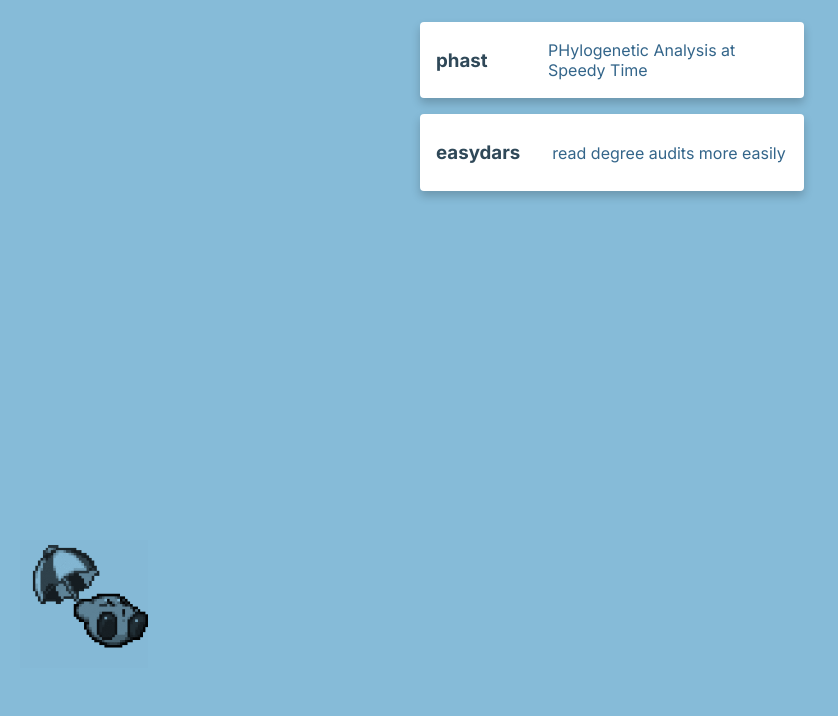
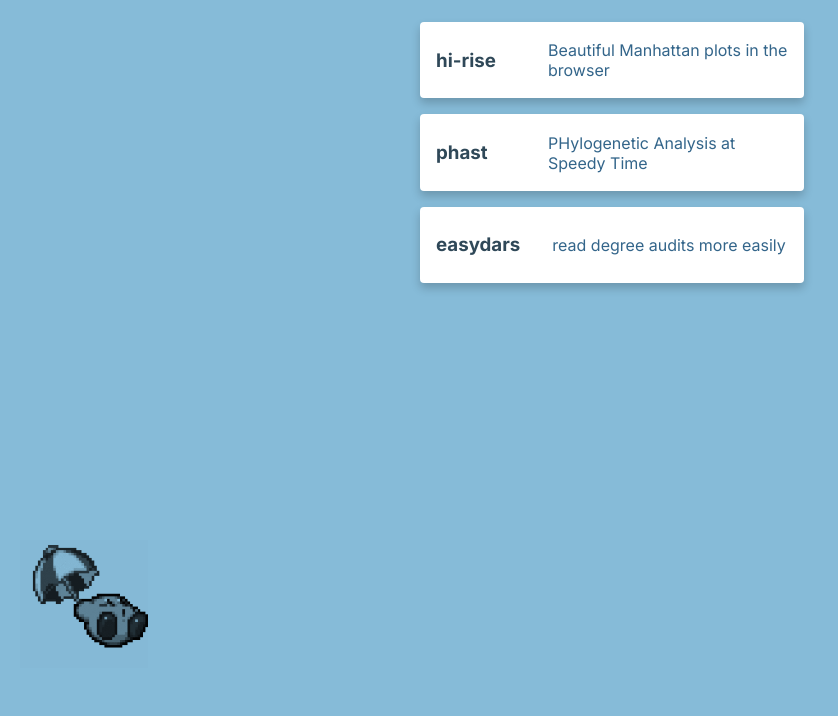
Before and after one commit to clovestay/clovestay.github.io, a plain HTML site: page index.html in a window 1280 px wide. Shown: the part 84-800 px from the top of the page, without its empty margins (28-866 px from the left). Drawn offline with Linux system fonts and the light colour scheme.

Commit message:
Update index.html

```diff
--- a/index.html
+++ b/index.html
@@ -65,6 +65,13 @@
             <h1>Mia Taylor</h1>
             <div class="links">
 
+                <a href="/hi-rise">
+                    <h3>hi-rise</h3>
+                    <div class="desc">
+                        Beautiful Manhattan plots in the browser
+                    </div>
+                </a>
+
                 <a href="/phast">
                     <h3>phast</h3>
                     <div class="desc">
```
